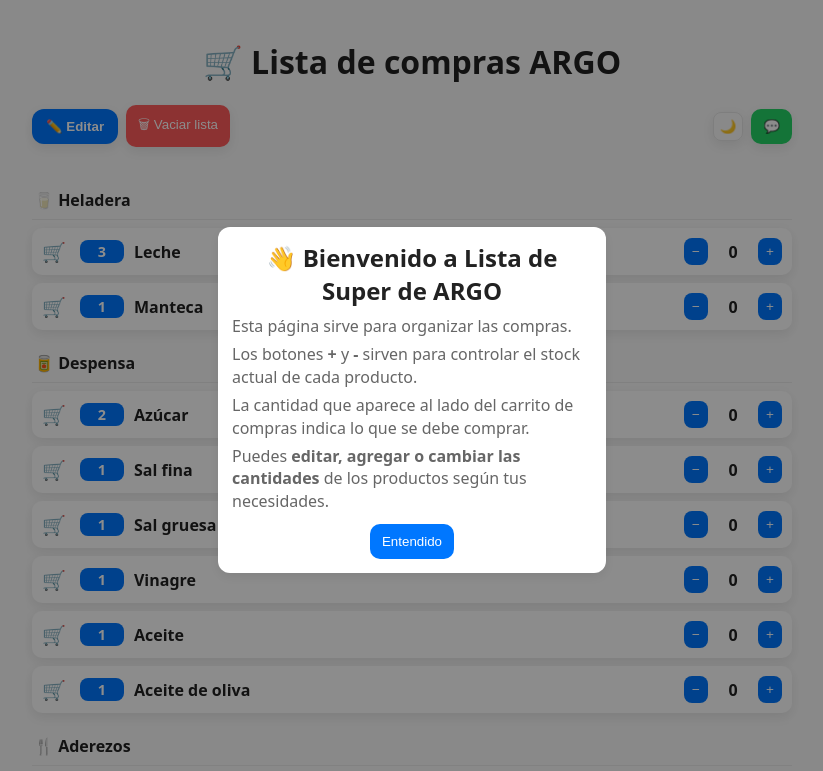
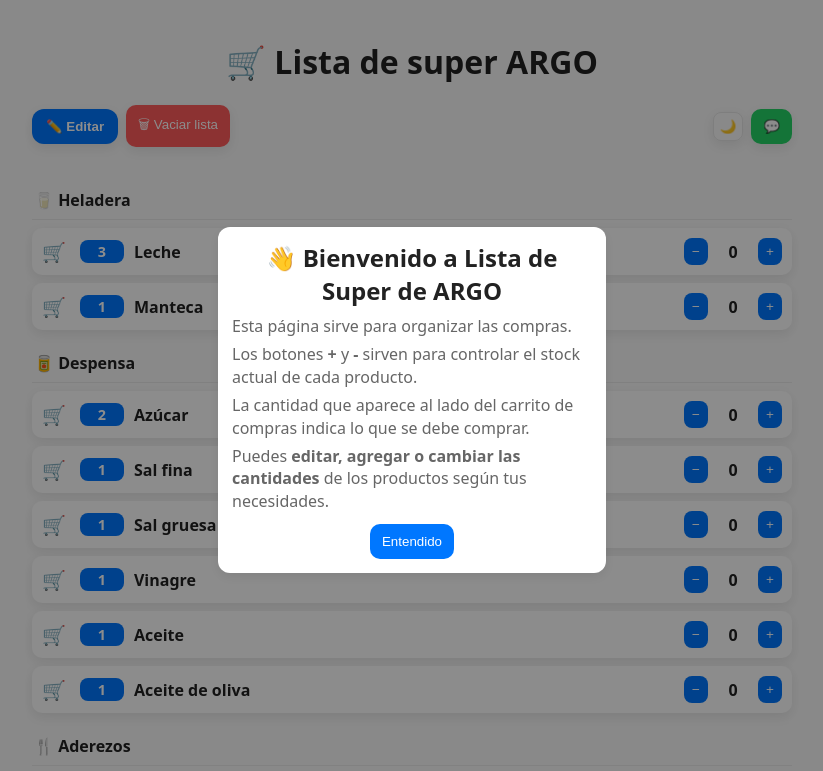
Before and after one commit to mpargo360/ListaSuperArgo, a plain HTML site: page index.html in a window 1280 px wide. Shown: the top 771 px of the page, without its empty margins (228-1051 px from the left). Drawn offline with Linux system fonts and the light colour scheme.

Commit message:
Update index.html
v13

```diff
--- a/index.html
+++ b/index.html
@@ -69,7 +69,7 @@
 </head>
 <body>
 <header>
-  <h1>🛒 Lista de compras ARGO</h1>
+  <h1>🛒 Lista de super ARGO</h1>
   <div class="topbar" style="width:100%;max-width:760px">
     <div class="top-left">
       <button id="editBtn" class="icon-btn big">✏️ Editar</button>
```
